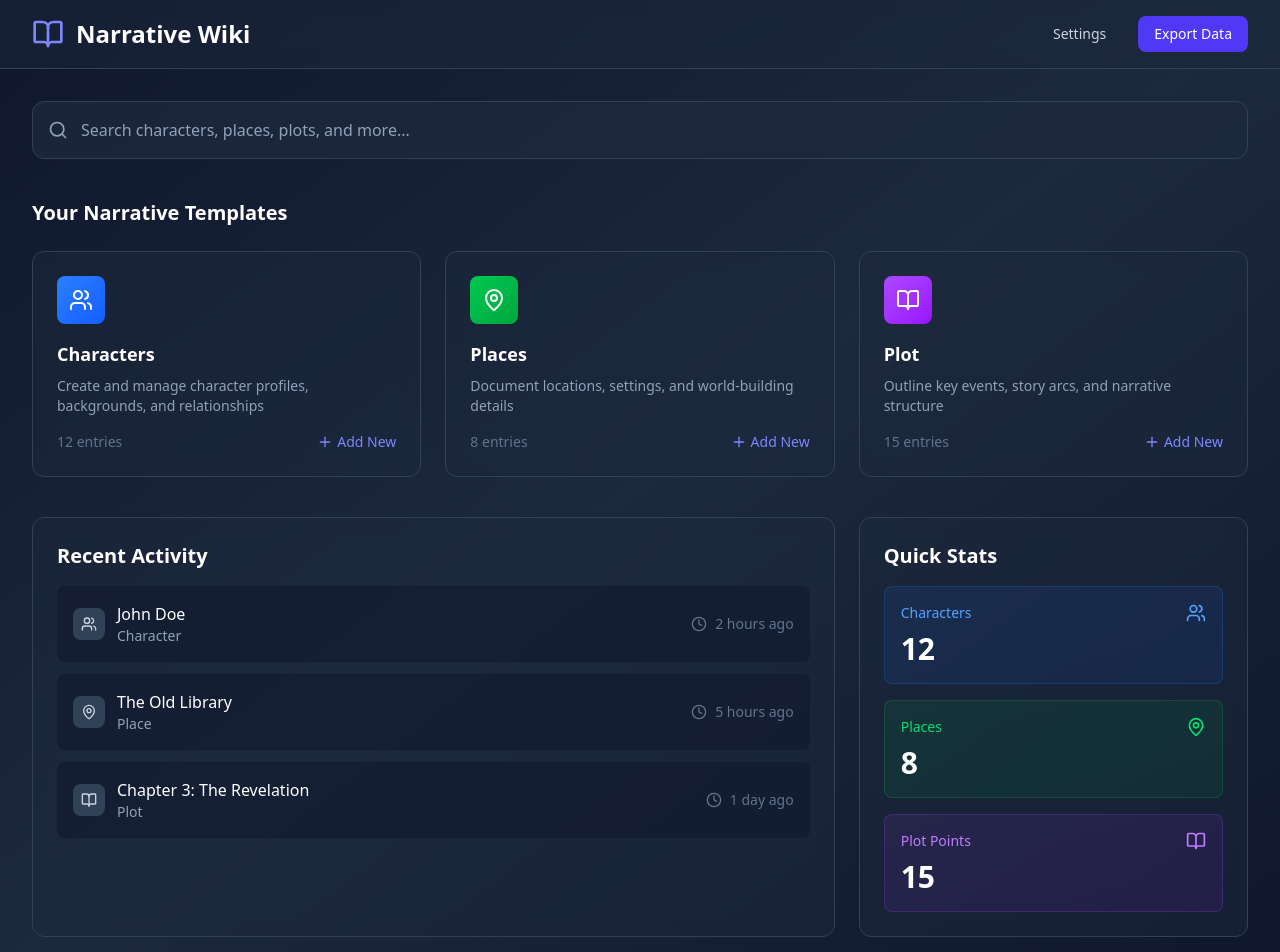
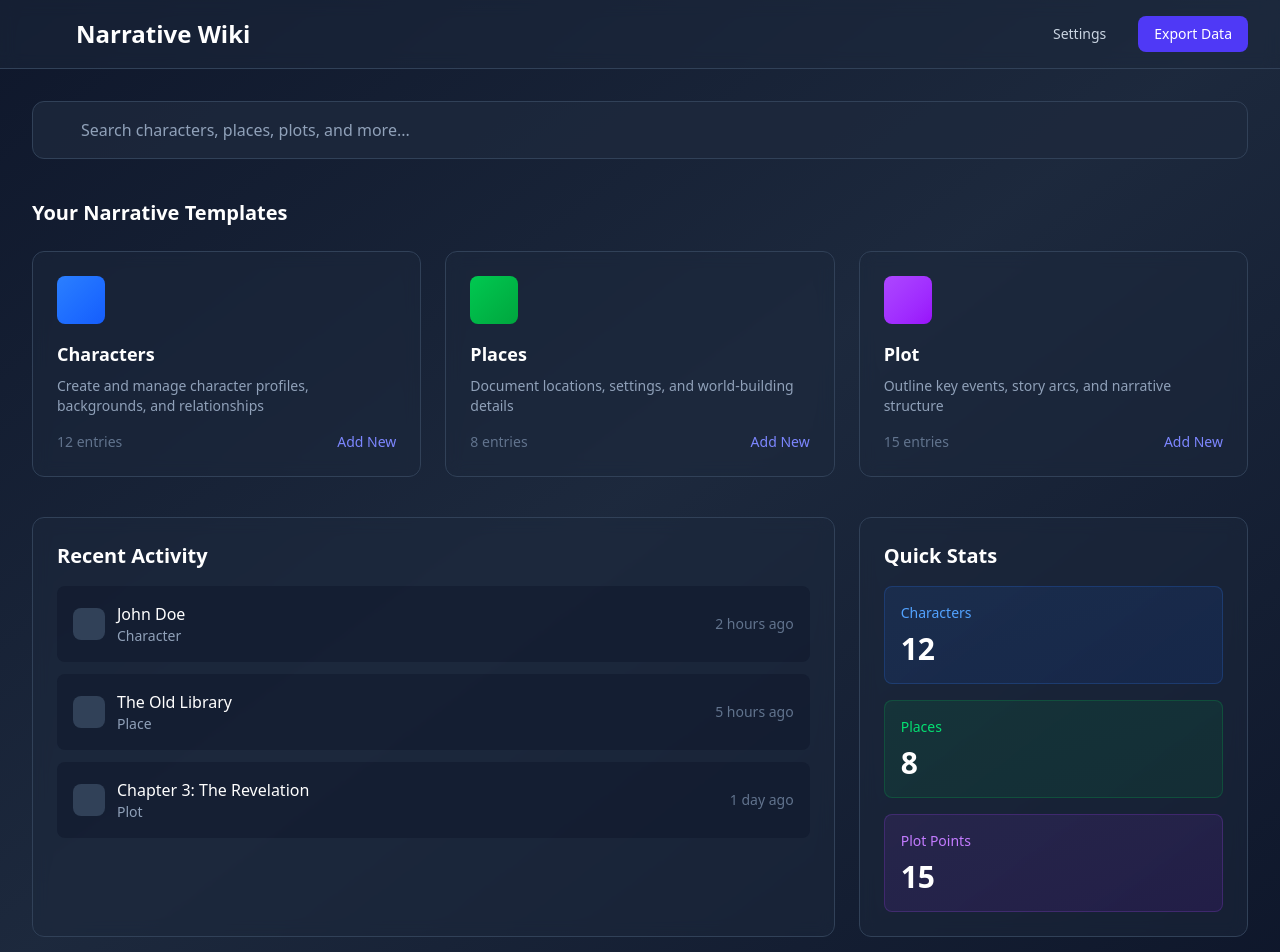
Before and after one commit to JMorales1905/wonderland, a Next.js app: page / in a window 1280 px wide. Shown: the top 952 px of the page. Built offline with nearby package versions, Linux system fonts and the light colour scheme.

Commit message:
eliminated icons

```diff
--- a/src/app/page.tsx
+++ b/src/app/page.tsx
@@ -1,7 +1,7 @@
 'use client'
 
 import React, { useState } from 'react';
-import { Search, Users, MapPin, BookOpen, Plus, FileText, Clock } from 'lucide-react'
+
 
 export default function NarrativeWikiDashboard() {
   const [searchQuery, setSearchQuery] = useState('');
@@ -19,7 +19,6 @@ export default function NarrativeWikiDashboard() {
 
   const templateCards = [
     {
-      icon: Users,
       title: 'Characters',
       description: 'Create and manage character profiles, backgrounds, and relationships',
       count: stats.characters,
@@ -27,7 +26,6 @@ export default function NarrativeWikiDashboard() {
       action: '/templates/characters'
     },
     {
-      icon: MapPin,
       title: 'Places',
       description: 'Document locations, settings, and world-building details',
       count: stats.places,
@@ -35,7 +33,6 @@ export default function NarrativeWikiDashboard() {
       action: '/templates/places'
     },
     {
-      icon: BookOpen,
       title: 'Plot',
       description: 'Outline key events, story arcs, and narrative structure',
       count: stats.plotPoints,
@@ -51,10 +48,10 @@ export default function NarrativeWikiDashboard() {
 
   const getActivityIcon = (type: any) => {
     switch (type) {
-      case 'character': return <Users className="w-4 h-4" />;
-      case 'place': return <MapPin className="w-4 h-4" />;
-      case 'plot': return <BookOpen className="w-4 h-4" />;
-      default: return <FileText className="w-4 h-4" />;
+      case 'character': return <div className="w-4 h-4" />;
+      case 'place': return <div className="w-4 h-4" />;
+      case 'plot': return <div className="w-4 h-4" />;
+      default: return <div className="w-4 h-4" />;
     }
   };
 
@@ -65,7 +62,7 @@ export default function NarrativeWikiDashboard() {
         <div className="max-w-7xl mx-auto px-4 sm:px-6 lg:px-8 py-4">
           <div className="flex items-center justify-between">
             <div className="flex items-center space-x-3">
-              <BookOpen className="w-8 h-8 text-indigo-400" />
+              <div className="w-8 h-8 text-indigo-400" />
               <h1 className="text-2xl font-bold text-white">Narrative Wiki</h1>
             </div>
             <div className="flex items-center space-x-4">
@@ -84,7 +81,7 @@ export default function NarrativeWikiDashboard() {
         {/* Search Section */}
         <div className="mb-10">
           <form onSubmit={handleSearch} className="relative">
-            <Search className="absolute left-4 top-1/2 transform -translate-y-1/2 text-slate-400 w-5 h-5" />
+            <div className="absolute left-4 top-1/2 transform -translate-y-1/2 text-slate-400 w-5 h-5" />
             <input
               type="text"
               placeholder="Search characters, places, plots, and more..."
@@ -105,14 +102,14 @@ export default function NarrativeWikiDashboard() {
                 className="bg-slate-800/50 backdrop-blur-sm border border-slate-700 rounded-xl p-6 hover:border-slate-600 transition-all cursor-pointer group"
               >
                 <div className={`w-12 h-12 bg-gradient-to-br ${card.color} rounded-lg flex items-center justify-center mb-4 group-hover:scale-110 transition-transform`}>
-                  <card.icon className="w-6 h-6 text-white" />
+                  <div className="w-6 h-6 text-white" />
                 </div>
                 <h3 className="text-lg font-semibold text-white mb-2">{card.title}</h3>
                 <p className="text-slate-400 text-sm mb-4">{card.description}</p>
                 <div className="flex items-center justify-between">
                   <span className="text-slate-500 text-sm">{card.count} entries</span>
                   <button className="flex items-center space-x-1 text-indigo-400 hover:text-indigo-300 transition-colors">
-                    <Plus className="w-4 h-4" />
+                    <div className="w-4 h-4" />
                     <span className="text-sm">Add New</span>
                   </button>
                 </div>
@@ -141,7 +138,7 @@ export default function NarrativeWikiDashboard() {
                     </div>
                   </div>
                   <div className="flex items-center space-x-2 text-slate-500 text-sm">
-                    <Clock className="w-4 h-4" />
+                    < div className="w-4 h-4" />
                     <span>{activity.updated}</span>
                   </div>
                 </div>
@@ -156,21 +153,21 @@ export default function NarrativeWikiDashboard() {
               <div className="p-4 bg-gradient-to-br from-blue-500/10 to-blue-600/10 border border-blue-500/20 rounded-lg">
                 <div className="flex items-center justify-between mb-2">
                   <span className="text-blue-400 text-sm font-medium">Characters</span>
-                  <Users className="w-5 h-5 text-blue-400" />
+                  <div className="w-5 h-5 text-blue-400" />
                 </div>
                 <p className="text-3xl font-bold text-white">{stats.characters}</p>
               </div>
               <div className="p-4 bg-gradient-to-br from-green-500/10 to-green-600/10 border border-green-500/20 rounded-lg">
                 <div className="flex items-center justify-between mb-2">
                   <span className="text-green-400 text-sm font-medium">Places</span>
-                  <MapPin className="w-5 h-5 text-green-400" />
+                  <div className="w-5 h-5 text-green-400" />
                 </div>
                 <p className="text-3xl font-bold text-white">{stats.places}</p>
               </div>
               <div className="p-4 bg-gradient-to-br from-purple-500/10 to-purple-600/10 border border-purple-500/20 rounded-lg">
                 <div className="flex items-center justify-between mb-2">
                   <span className="text-purple-400 text-sm font-medium">Plot Points</span>
-                  <BookOpen className="w-5 h-5 text-purple-400" />
+                  <div className="w-5 h-5 text-purple-400" />
                 </div>
                 <p className="text-3xl font-bold text-white">{stats.plotPoints}</p>
               </div>
```
